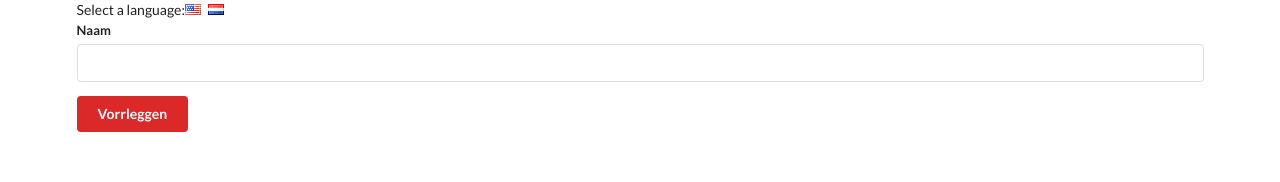
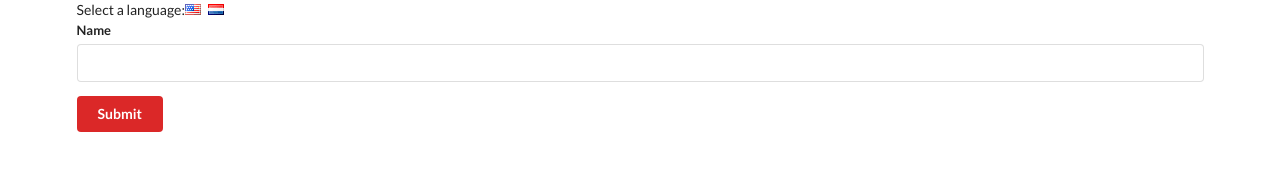
Before and after one commit to danielalexvega/reactTranslate, a React (Create React App) app: page / in a window 1280 px wide. Shown: the top 182 px of the page. Built offline with nearby package versions, Linux system fonts and the light colour scheme.

Commit message:
finish LanguageContext store

```diff
--- a/src/components/Button.js
+++ b/src/components/Button.js
@@ -10,7 +10,7 @@
         {(color) =>
           <button className={`ui button ${color}`}>
             <LanguageContext.Consumer>
-              {(value) => value === 'english' ? 'Submit' : 'Vorrleggen'}
+              {({ language}) => language === 'english' ? 'Submit' : 'Vorrleggen'}
             </LanguageContext.Consumer>
           </button>
         }
--- a/src/components/Field.js
+++ b/src/components/Field.js
@@ -5,7 +5,7 @@
   static contextType = LanguageContext;
 
   render() {
-    const text = this.context === 'english' ? 'Name' : 'Naam';
+    const text = this.context.language === 'english' ? 'Name' : 'Naam';
     return (
       <div className='ui field'>
         <label>{text}</label>
```
